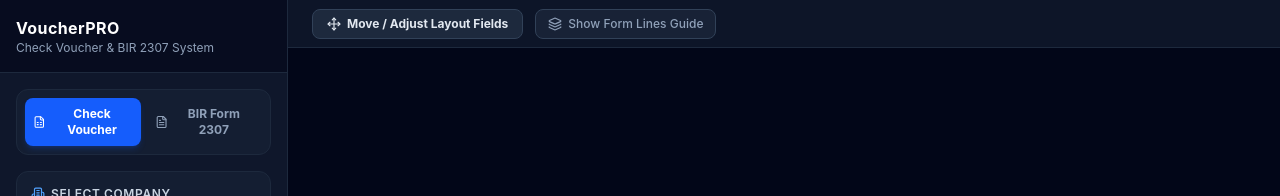
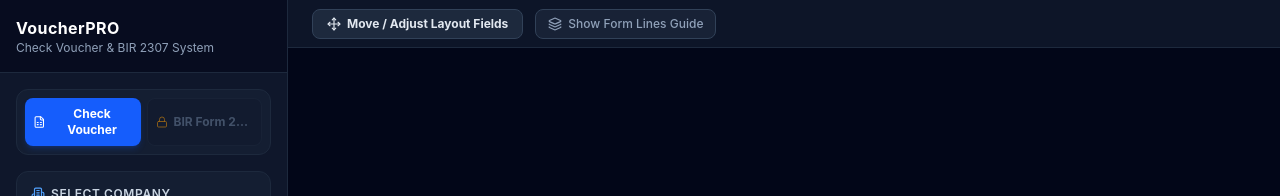
Before and after one commit to Itsmeeedanhil/VoucherTauri, a React (Vite) app: page / in a window 1280 px wide. Shown: the top 196 px of the page. Built offline with nearby package versions, Linux system fonts and the light colour scheme.

Commit message:
Lock BIR Form 2307 module pending client approval

```diff
--- a/src/App.tsx
+++ b/src/App.tsx
@@ -471,6 +471,7 @@ export function App() {
       <Sidebar
         activeForm={activeForm}
         onSelectForm={(f) => {
+          if (f === "BIR2307") return; // Locked until client approval
           setActiveForm(f);
           setSelectedField(null);
         }}
--- a/src/components/Sidebar.tsx
+++ b/src/components/Sidebar.tsx
@@ -7,8 +7,8 @@ import {
   UserPen,
   Building2,
   Layers,
-  FileText,
   FileSpreadsheet,
+  Lock,
 } from "lucide-react";
 import { ClientProfile, FormType, SeriesConfig } from "../types/voucher";
 
@@ -95,15 +95,13 @@ export const Sidebar: React.FC<SidebarProps> = ({
           </button>
           <button
             type="button"
-            onClick={() => onSelectForm("BIR2307")}
-            className={`flex items-center justify-center gap-1.5 py-2 px-2 rounded-lg text-xs font-bold transition cursor-pointer ${
-              activeForm === "BIR2307"
-                ? "bg-blue-600 text-white shadow-md shadow-blue-600/20"
-                : "text-slate-400 hover:text-white hover:bg-slate-800"
-            }`}
+            disabled
+            aria-disabled="true"
+            title="BIR Form 2307 module is currently locked pending client approval"
+            className="flex items-center justify-center gap-1.5 py-2 px-2 rounded-lg text-xs font-bold bg-slate-900/60 text-slate-500 border border-slate-800/80 opacity-60 cursor-not-allowed"
           >
-            <FileText className="w-3.5 h-3.5" />
-            BIR Form 2307
+            <Lock className="w-3 h-3 text-amber-500/80 shrink-0" />
+            <span className="truncate">BIR Form 2307</span>
           </button>
         </div>
 
```
